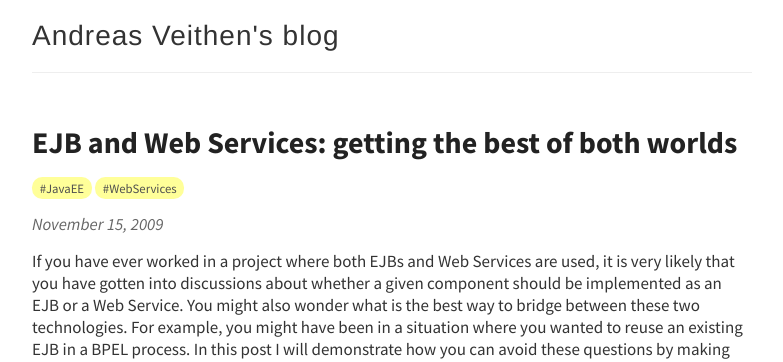
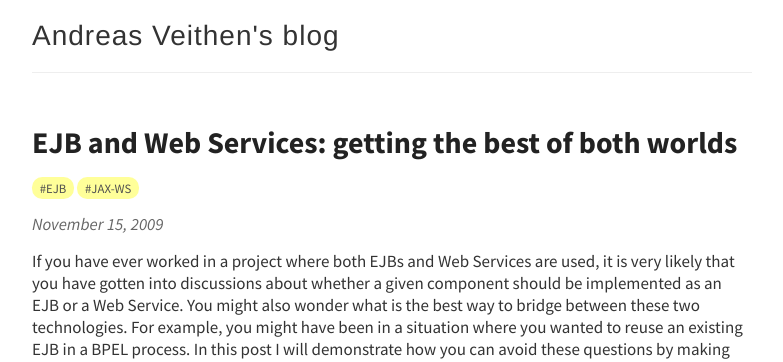
Before and after one commit to veithen/veithen.github.io, a Jekyll site: the page built from _posts/2009-11-15-ejb-and-web-services.md, in a window 1280 px wide and 900 px high. Shown: the top 362 px of the window, without its empty margins (248-1031 px from the left). Built offline with Jekyll 4.4.1, drawn with Linux system fonts in a browser that asks for light colours; comment, search, counter and statistics services are not loaded.

Commit message:
Changed some tags

```diff
--- a/_posts/2009-11-15-ejb-and-web-services.md
+++ b/_posts/2009-11-15-ejb-and-web-services.md
@@ -3,8 +3,8 @@ layout: post
 title: "EJB and Web Services: getting the best of both worlds"
 category: tech
 tags:
- - JavaEE
- - WebServices
+ - EJB
+ - JAX-WS
 blogger: /2009/11/ejb-and-web-services-getting-best-of.html
 ---
 
--- a/_posts/2013-05-06-websphere-jax-ws-errors.html
+++ b/_posts/2013-05-06-websphere-jax-ws-errors.html
@@ -4,6 +4,7 @@ title: "Interpreting JAX-WS client connection errors on WebSphere"
 category: tech
 tags:
  - WebSphere
+ - JAX-WS
 blogger: /2013/05/interpreting-jax-ws-client-connection.html
 ---
 
```
